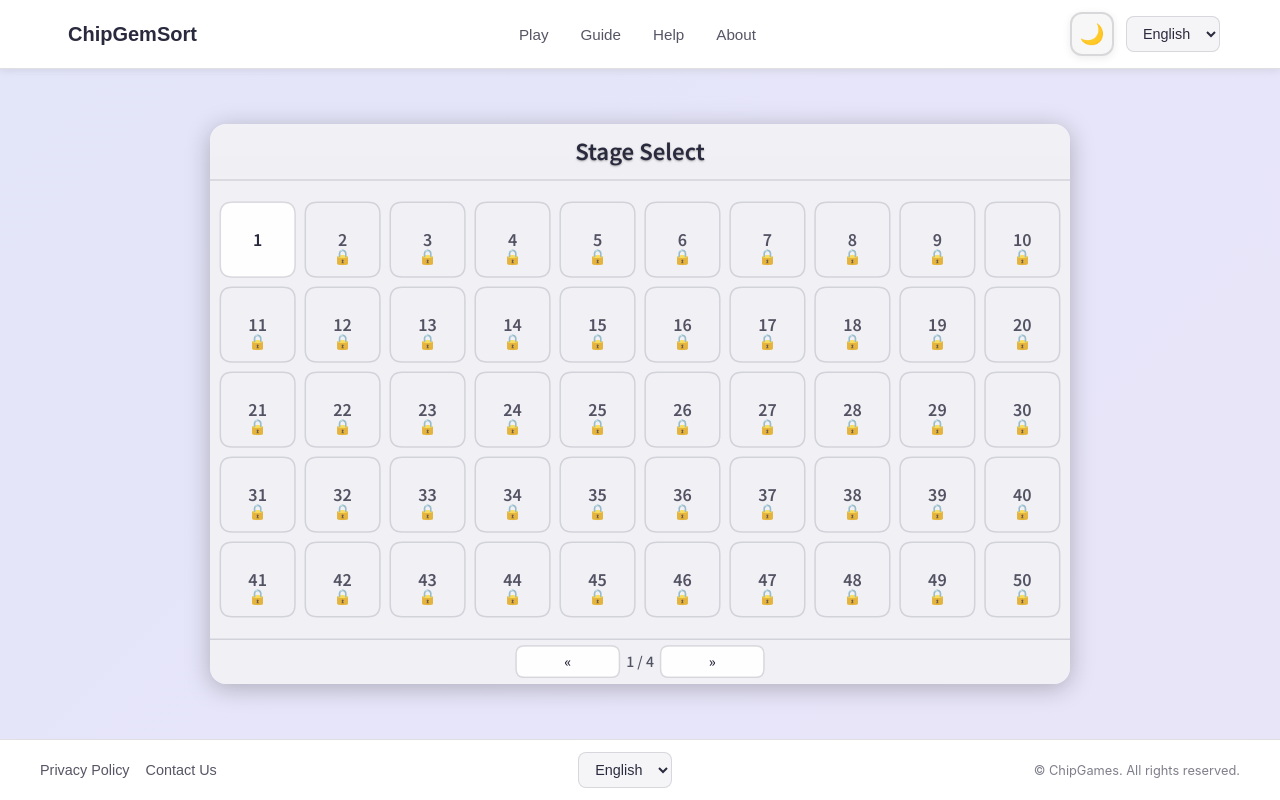
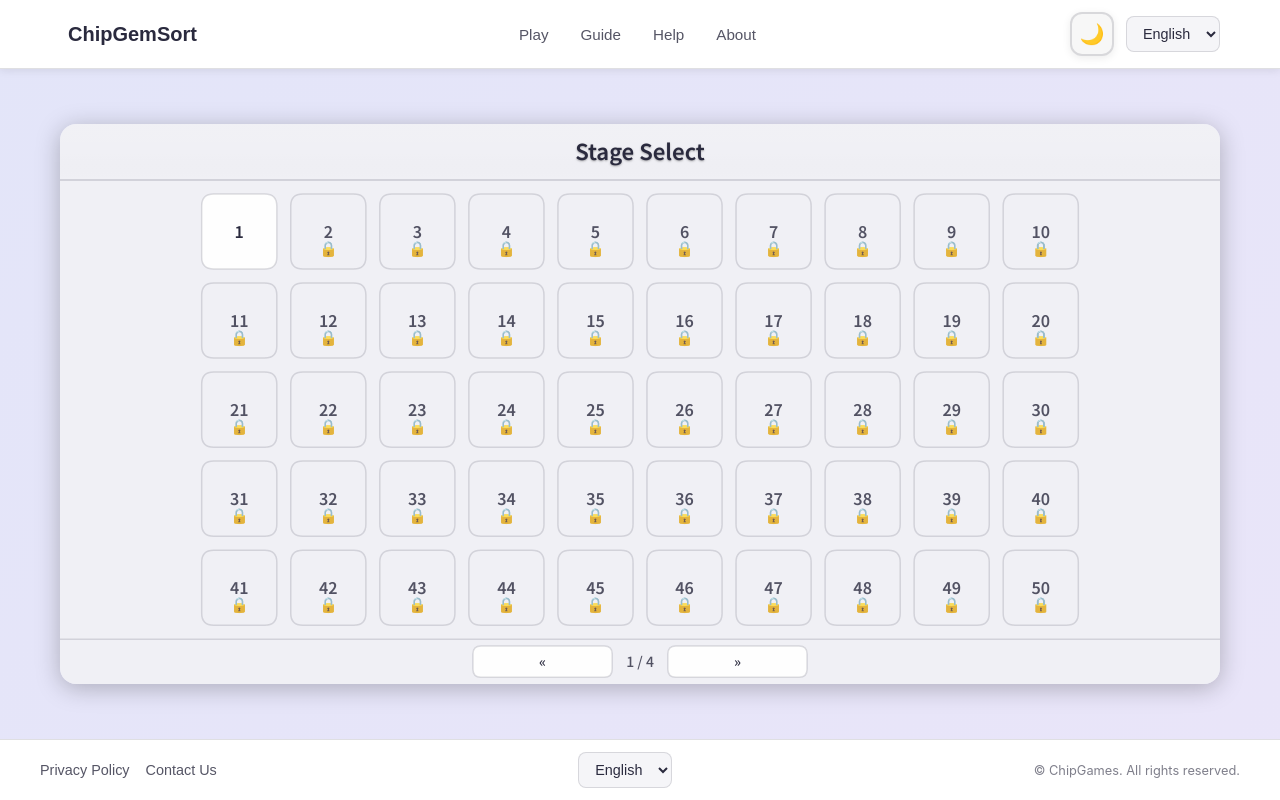
Before and after one commit to chipgames/ChipGemSort, a React (Vite) app: page / in a window 1280 px wide. Built offline with nearby package versions, Linux system fonts and the light colour scheme.

Commit message:
스테이지 선택 수정

```diff
--- a/src/components/canvas/StageSelectCanvas.css
+++ b/src/components/canvas/StageSelectCanvas.css
@@ -1,6 +1,6 @@
 .stage-select-canvas-wrapper {
   width: 100%;
-  max-width: 900px;
+  max-width: min(1200px, 94vw);
   aspect-ratio: 3 / 2;
   min-height: 320px;
   max-height: min(70vh, 600px);
--- a/src/components/screens/StageSelectScreen.css
+++ b/src/components/screens/StageSelectScreen.css
@@ -1,6 +1,6 @@
 .stage-select-screen {
   width: 100%;
-  max-width: 900px;
+  max-width: min(1200px, 94vw);
   padding: clamp(12px, 3vmin, 20px);
   margin: 0 auto;
 }
```
